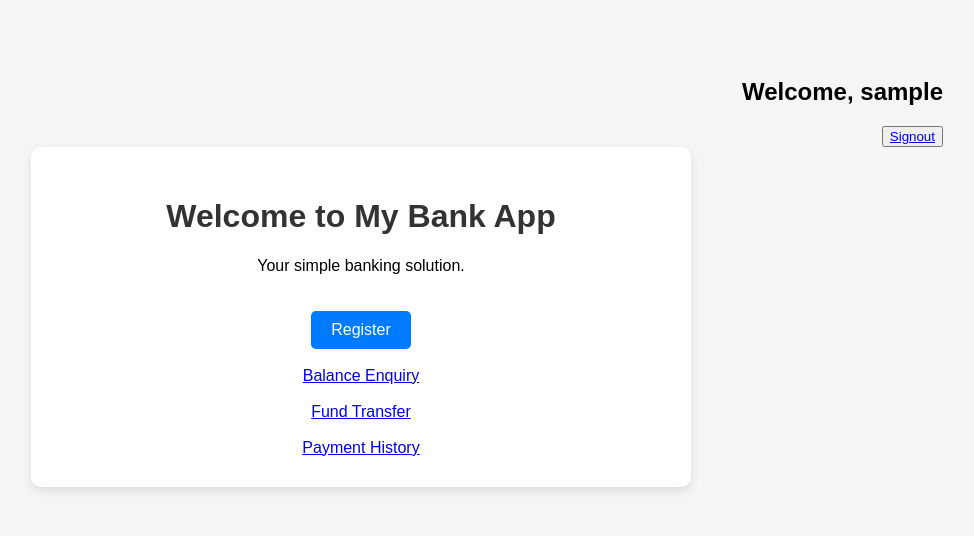
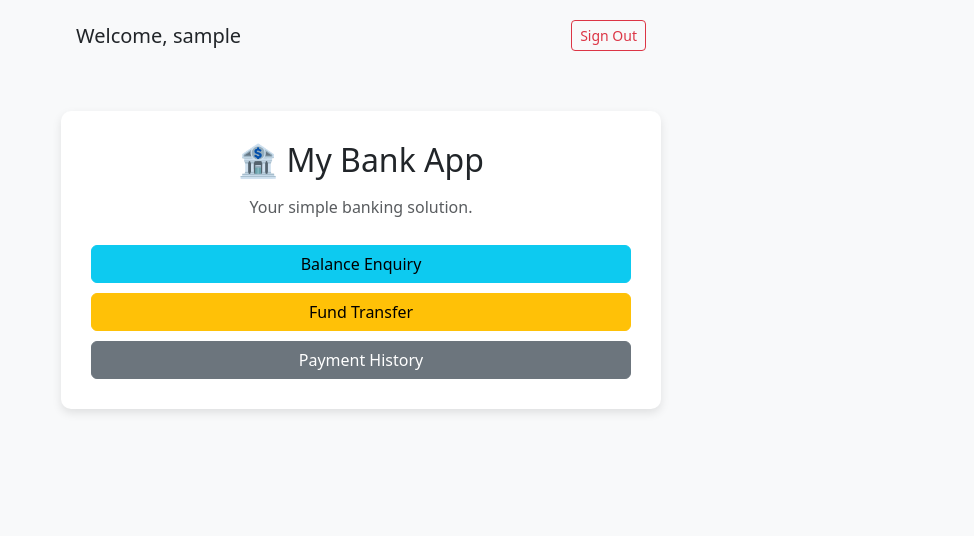
Before and after one commit to jeenam007/BankProjectFBV, a Django app: page /balance/ in a window 1280 px wide. Shown: the top 536 px of the page, without its empty margins (279-1253 px from the left). Run offline with Django 5.2, Linux system fonts and the light colour scheme; the visitor is signed in with stand-in values (Sample User, id 1).

Commit message:
2nd commit

```diff
--- a/bankapp/settings.py
+++ b/bankapp/settings.py
@@ -120,7 +120,7 @@
 
 LANGUAGE_CODE = 'en-us'
 
-TIME_ZONE = 'UTC'
+TIME_ZONE = 'Asia/Kolkata'
 
 USE_I18N = True
 
--- a/bankorgapp/models.py
+++ b/bankorgapp/models.py
@@ -30,7 +30,7 @@
 class Transaction(models.Model):
     from_account_no = models.CharField(max_length=16)
     to_account_no = models.CharField(max_length=16)
-    amount = models.FloatField(validators=[MinValueValidator(0.01)])
+    amount = models.DecimalField(max_digits=12, decimal_places=2, default=0.00)
     note = models.CharField(max_length=100)
     user = models.ForeignKey('MyUser', on_delete=models.CASCADE, null=True)
     date = models.DateField(auto_now=True)
--- a/bankorgapp/views.py
+++ b/bankorgapp/views.py
@@ -5,7 +5,6 @@
 from django.urls import reverse_lazy
 from django.views.generic.edit import FormView
 from django.contrib.auth import authenticate,login,logout
-from . views import *
 import logging
 from django.utils import timezone
 from django.contrib import messages
@@ -67,23 +66,60 @@
     if request.method == "POST":
         form = TransactionForm(request.POST, user=request.user)
         if form.is_valid():
+            from_account_no = form.cleaned_data['from_account_no']
+            to_account_no = form.cleaned_data['to_account_no']
+            amount = form.cleaned_data['amount']
+            note = form.cleaned_data['note']
+
+            # Ensure sender exists and has sufficient balance
+            try:
+                sender = MyUser.objects.get(account_number=from_account_no)
+                receiver = MyUser.objects.get(account_number=to_account_no)
+            except MyUser.DoesNotExist:
+                messages.error(request, "Invalid account number.")
+                return render(request, "fundtransfer.html", {'form': form})
+
+            if sender.balance < amount:
+                messages.error(request, "Insufficient balance.")
+                return render(request, "fundtransfer.html", {'form': form})
+
+            # Create transaction
             Transaction.objects.create(
-                from_account_no=form.cleaned_data['from_account_no'],
-                to_account_no=form.cleaned_data['to_account_no'],
-                amount=form.cleaned_data['amount'],
-                note=form.cleaned_data['note'],
+                from_account_no=from_account_no,
+                to_account_no=to_account_no,
+                amount=amount,
+                note=note,
                 user=request.user,
                 date=timezone.now().date()
             )
+
+            # Update balances
+            sender.balance -= amount
+            receiver.balance += amount
+            sender.save()
+            receiver.save()
+
             messages.success(request, "Transaction successful!")
             return redirect('home')
     else:
         form = TransactionForm(user=request.user)
 
-    return render(request, "fundtransfer.html", {'form': form,'user':request.user,'balance': request.user.balance})
+    return render(request, "fundtransfer.html", {'form': form,'user': request.user,'balance': request.user.balance })
 
 
 
+# def transaction_history(request):
+    # transactions = Transaction.objects.filter(from_account_no=request.user.account_number)
+    # return render(request, 'transaction_history.html', {'transactions': transactions})
 def transaction_history(request):
-    transactions = Transaction.objects.filter(from_account_no=request.user.account_number)
-    return render(request, 'transaction_history.html', {'transactions': transactions})
+    user_account_no = request.user.account_number
+
+    sent_transactions = Transaction.objects.filter(from_account_no=user_account_no)
+    received_transactions = Transaction.objects.filter(to_account_no=user_account_no)
+
+    transactions = sent_transactions.union(received_transactions).order_by('-date')
+
+    return render(request, 'transaction_history.html', {
+        'transactions': transactions,
+        'account_no': user_account_no
+    })
--- a/templates/home.html
+++ b/templates/home.html
@@ -5,56 +5,56 @@
     <meta charset="UTF-8">
     <title>Home - My Bank App</title>
     <link rel="icon" href="{% static 'images/bank.png' %}" type="image/x-icon">
-    <div style="text-align: right">
-        <h2>Welcome, {{ user.username }}</h2>
-        <button><a href="{% url 'signout' %}">Signout</a></button>
-      </div>
+    <link href="https://cdn.jsdelivr.net/npm/bootstrap@5.3.3/dist/css/bootstrap.min.css" rel="stylesheet">
     <style>
         body {
-            font-family: Arial, sans-serif;
-            background: #f5f5f5;
-            text-align: center;
-            padding: 50px;
+            background-color: #f8f9fa;
         }
-        .container {
-            background: white;
+        .home-box {
+            max-width: 600px;
+            margin: 60px auto;
             padding: 30px;
-            max-width: 600px;
-            margin: auto;
+            background: #fff;
             border-radius: 10px;
             box-shadow: 0 4px 10px rgba(0,0,0,0.1);
+            text-align: center;
         }
-        h1 {
-            color: #333;
+        .btn-custom {
+            width: 100%;
+            margin-top: 10px;
         }
-        a.button {
-            display: inline-block;
-            margin-top: 20px;
-            padding: 10px 20px;
-            background: #007BFF;
-            color: white;
-            text-decoration: none;
-            border-radius: 5px;
-        }
-        a.button:hover {
-            background: #0056b3;
+        .top-bar {
+            display: flex;
+            justify-content: space-between;
+            align-items: center;
+            margin: 20px auto 0;
+            max-width: 600px;
+            padding: 0 15px;
         }
     </style>
 </head>
 <body>
-    <div class="container">
-        <h1>Welcome to My Bank App</h1>
-        <p>Your simple banking solution.</p>
-        <a href="{% url 'signup' %}" class="button">Register</a><br><br>
-        <a href="{% url 'balance' %}">Balance Enquiry</a><br><br>
-        {% comment %} <a href="{% url 'search_account' %}">Search Account</a><br><br> {% endcomment %}
-        <a href="{% url 'transaction' %}">Fund Transfer</a><br><br>
-        <a href="{% url 'transaction_history' %}">Payment History</a><br>
-        <div>
-            {% if balance %}
-            <p>Your balance is: ₹{{ balance }}</p>
-            {% endif %}
+
+    <div class="top-bar">
+        <h5 class="mb-0">Welcome, {{ user.username }}</h5>
+        <a href="{% url 'signout' %}" class="btn btn-outline-danger btn-sm">Sign Out</a>
+    </div>
+
+    <div class="home-box">
+        <h2 class="mb-3">🏦 My Bank App</h2>
+        <p class="text-muted">Your simple banking solution.</p>
+
+
+        <a href="{% url 'balance' %}" class="btn btn-info btn-custom">Balance Enquiry</a>
+         <a href="{% url 'transaction' %}" class="btn btn-warning btn-custom">Fund Transfer</a>
+        <a href="{% url 'transaction_history' %}" class="btn btn-secondary btn-custom">Payment History</a>
+
+        {% if balance %}
+        <div class="mt-4 alert alert-success">
+            Your balance is: ₹{{ balance }}
         </div>
+        {% endif %}
     </div>
+
 </body>
 </html>
```
Also changed, not shown: bankorgapp/forms.py (+5 -4 lines), templates/fundtransfer.html (+9 -2 lines), templates/loginpage.html (+15 -55 lines), bankorgapp/migrations/0007_alter_transaction_amount.py (added).
